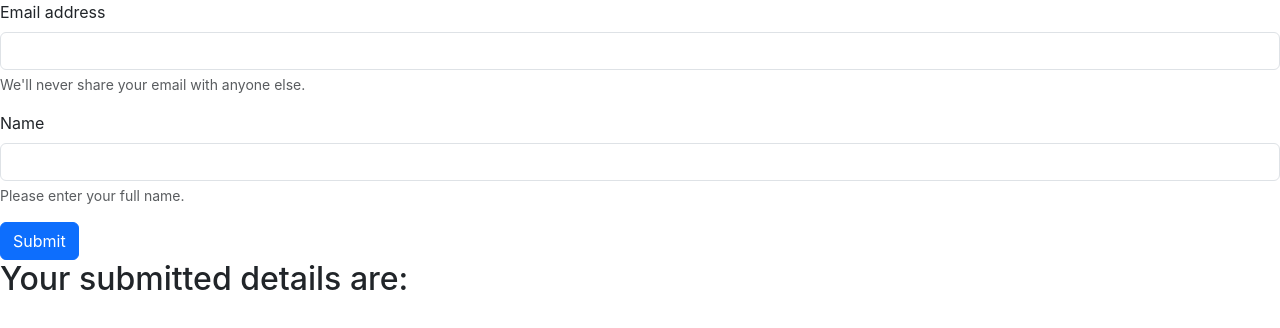
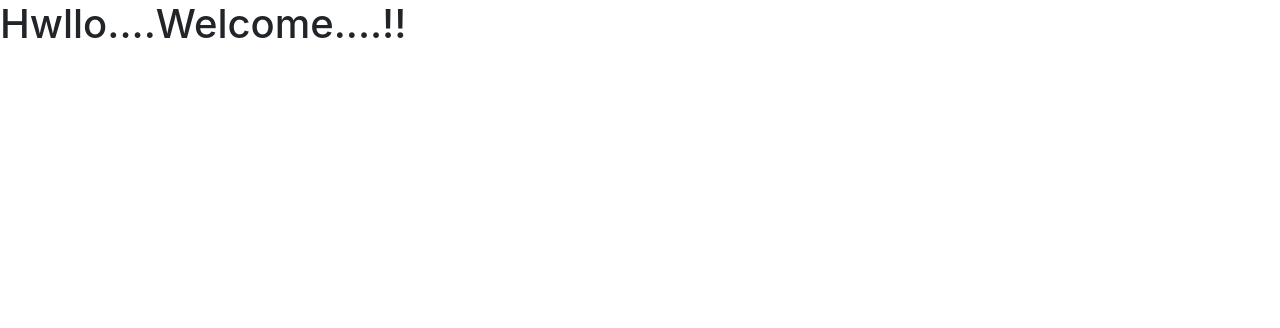
Before and after one commit to NeelShah7144/training_tasks, a React (Create React App) app in the folder crud/: page /HomePage in a window 1280 px wide. Shown: the top 328 px of the page. Built offline with nearby package versions, Linux system fonts and the light colour scheme.

Commit message:
feature: reacthooktask

```diff
--- a/crud/package.json
+++ b/crud/package.json
@@ -8,6 +8,7 @@
     "@testing-library/user-event": "^13.5.0",
     "react": "^18.3.1",
     "react-dom": "^18.3.1",
+    "react-router-dom": "^6.24.0",
     "react-scripts": "5.0.1",
     "web-vitals": "^2.1.4"
   },
--- a/crud/src/App.js
+++ b/crud/src/App.js
@@ -1,11 +1,16 @@
-
-import FormMain from  './components/FormMain';
+import React from 'react';
+import { BrowserRouter as Router, Route, Routes } from 'react-router-dom';
+import FormMain from './components/FormMain';
+import HomePage from './components/HomePage';
 
 function App() {
   return (
-    <>
-      <FormMain />
-    </>
+    <Router>
+      <Routes>
+        <Route path="/" element={<FormMain />} />
+        <Route path="/HomePage" element={<HomePage />} />
+      </Routes>
+    </Router>
   );
 }
 
--- a/crud/src/components/FormMain.js
+++ b/crud/src/components/FormMain.js
@@ -1,37 +1,42 @@
-import React, { useState } from 'react';
+import React, { useEffect, useRef, useState } from 'react';
+import { useNavigate } from 'react-router-dom';
 
 export default function FormMain() {
-  const [email, setEmail] = useState("");
-  const [name, setName] = useState("");
+  const emailRef = useRef(null);
+  const nameRef = useRef(null);
   const [storeValue, setStoreValue] = useState([]);
   const [id, setId] = useState(0);
-
-  const handleEmailChange = (e) => {
-    setEmail(e.target.value);
-  };
-
-  const handleNameChange = (e) => {
-    setName(e.target.value);
-  };
+  const [isSubmitted, setIsSubmitted] = useState(false);
+  const navigate = useNavigate();
 
   const handleSubmit = (e) => {
     e.preventDefault();
+    const email = emailRef.current.vdalue;
+    const name = nameRef.current.value;
     setStoreValue([...storeValue, { id: id, email: email, name: name }]);
     setId(id + 1);
-    setEmail("");
-    setName("");
+    emailRef.current.value = "";
+    nameRef.current.value = "";
+    setIsSubmitted(true);
+    navigate("/HomePage");
   };
 
+  useEffect(() => {
+    if (isSubmitted) {
+      alert("Submitted");
+      setIsSubmitted(false);
+    }
+  }, [isSubmitted]);
+
   return (
-    <div>
+    <div className='bg-dark text-light col-md-6'>
       <form onSubmit={handleSubmit}>
         <div className="mb-3">
           <label htmlFor="email" className="form-label">Email address</label>
           <input
             type="email"
-            className="form-control"
-            value={email}
-            onChange={handleEmailChange}
+            className="form-control bg-dark text-light"
+            ref={emailRef}
             id="email"
             aria-describedby="emailHelp"
           />
@@ -41,9 +46,8 @@ export default function FormMain() {
           <label htmlFor="name" className="form-label">Name</label>
           <input
             type="text"
-            className="form-control"
-            value={name}
-            onChange={handleNameChange}
+            className="form-control bg-dark text-light"
+            ref={nameRef}
             id="name"
             aria-describedby="nameHelp"
           />
@@ -56,7 +60,7 @@ export default function FormMain() {
         <ul>
           {storeValue.map(item => (
             <li key={item.id}>
-              Email: {item.email}, Name: {item.name}
+              Id: {item.id}, Email: {item.email}, Name: {item.name}
             </li>
           ))}
         </ul>
--- /dev/null
+++ b/crud/src/components/HomePage.js
@@ -0,0 +1,9 @@
+import React from 'react'
+
+export default function HomePage() {
+  return (
+    <div>
+      <h1>Hwllo....Welcome....!!</h1>
+    </div>
+  )
+}
```
Also changed, not shown: 1 other file (tests, documents, lock files or other folders).
